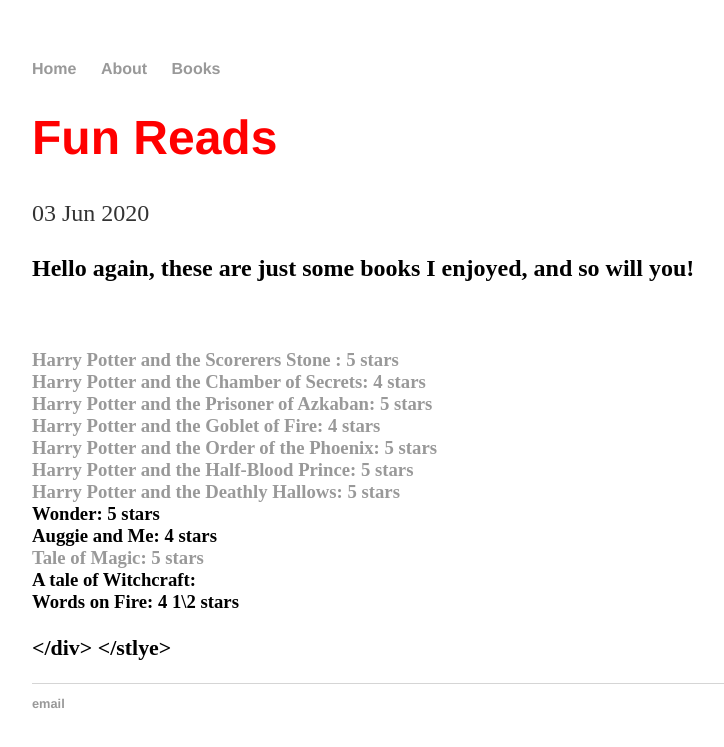
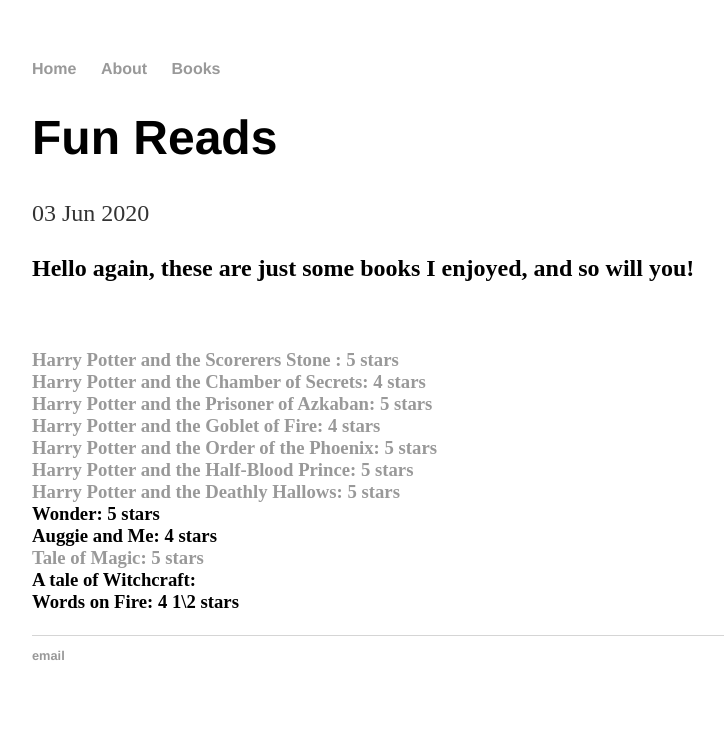
Before and after one commit to meerkatbhat/meerkatbhat, a Jekyll site: the page built from _posts/2020-06-3-Fun Reads.md, in a window 1280 px wide. Shown: the top 747 px of the page, without its empty margins (160-884 px from the left). Built offline with Jekyll 4.4.1, drawn with Linux system fonts in a browser that asks for light colours; some of the changed lines change nothing that is shown.

Commit message:
Update 2020-06-3-Fun Reads.md

```diff
--- a/_posts/2020-06-3-Fun Reads.md
+++ b/_posts/2020-06-3-Fun Reads.md
@@ -22,11 +22,4 @@
 <a href="https://www.amazon.com/Tale-Magic/dp/0316523518/ref=pd_sbs_14_1/144-3793920-5857068?_encoding=UTF8&pd_rd_i=0316523518&pd_rd_r=e7f2de45-e7ea-48a8-8633-ca95cdfd616e&pd_rd">Tale of Magic: 5 stars <br> </a>
 A tale of Witchcraft:<br>
  <div class="blurb">
-   <span class="fire">Words on Fire</span>: 4 1\2 stars <br> <h3>
-   <style>
-	h1 {
-	    color:red;
-		}
-	</style>
- </div><!-- /.blurb -->
-	 </stlye>
+ Words on Fire: 4 1\2 stars <br> <h3>
```
